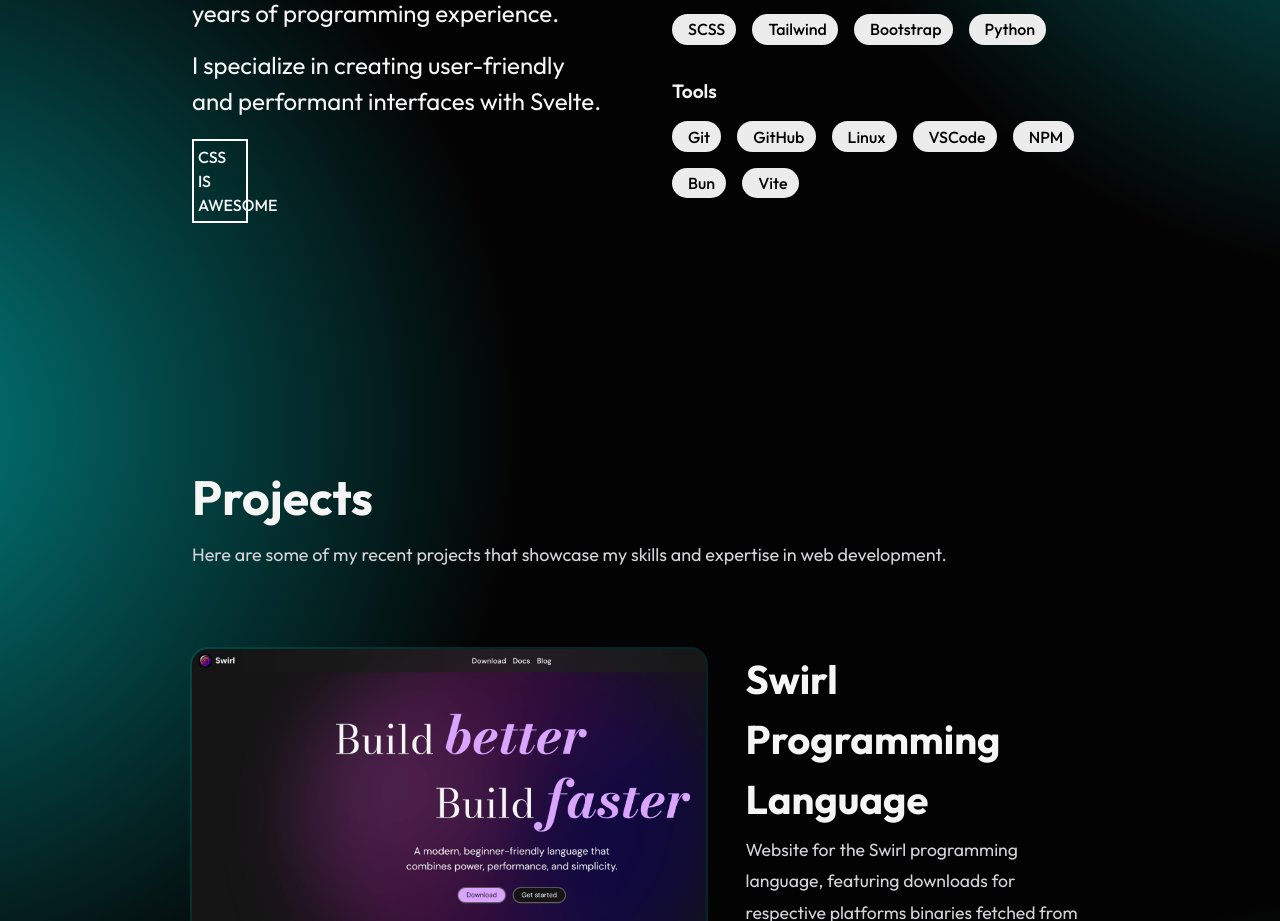
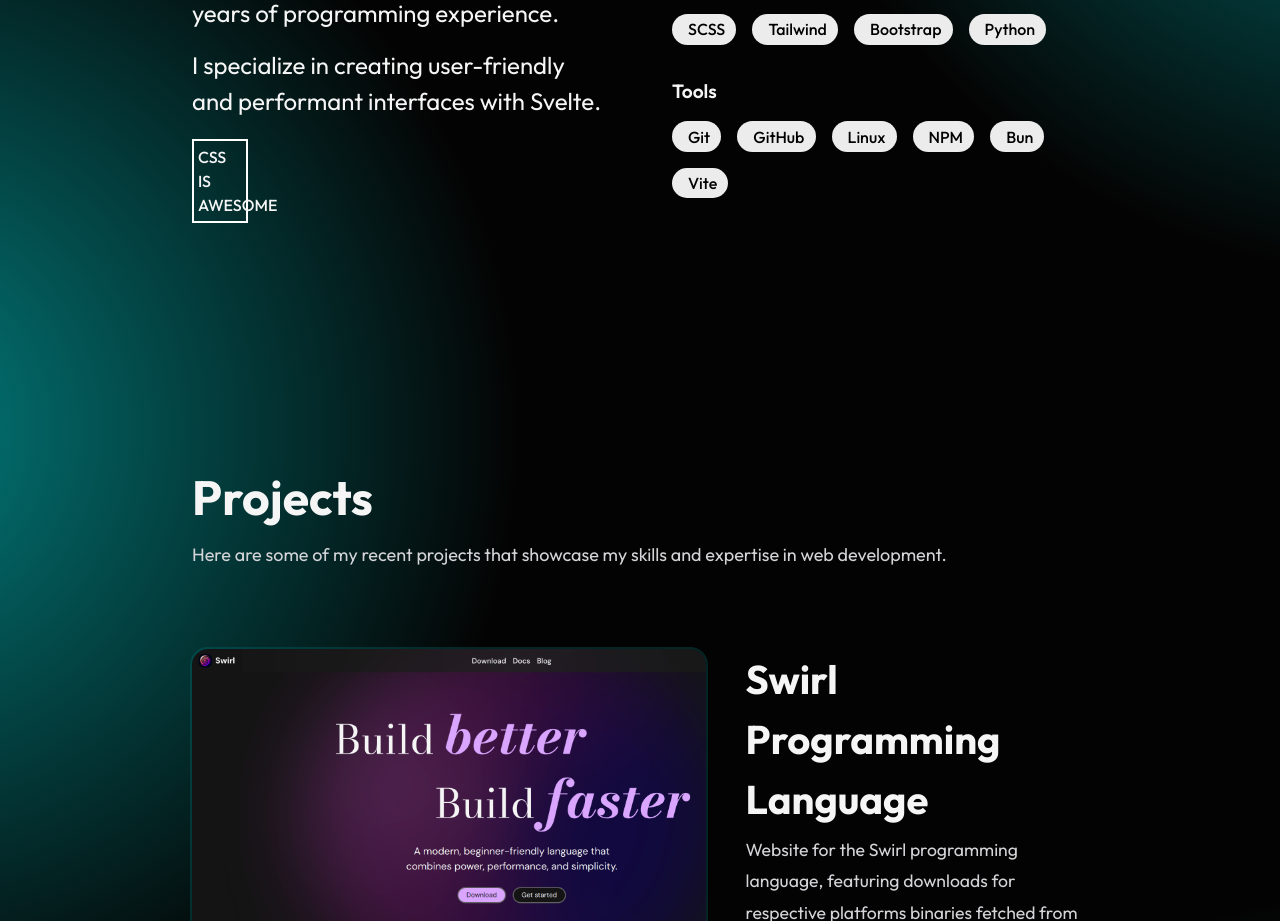
Before and after one commit to MrinmoyHaloi/mrinmoyhaloi.github.io, a SvelteKit app: page / in a window 1280 px wide. Shown: the part 1171-2092 px from the top of the page. Built offline with nearby package versions, Linux system fonts and the light colour scheme.

Commit message:
fix: remove VSCode from tools list

```diff
--- a/src/routes/+page.svelte
+++ b/src/routes/+page.svelte
@@ -20,7 +20,6 @@
 		{ name: 'Git', icon: 'skill-icons:git' },
 		{ name: 'GitHub', icon: 'skill-icons:github-dark' },
 		{ name: 'Linux', icon: 'skill-icons:linux-dark', popover: 'I use Fedora BTW!' },
-		{ name: 'VSCode', icon: 'skill-icons:vscode-dark' },
 		{ name: 'NPM', icon: 'skill-icons:npm-dark' },
 		{ name: 'Bun', icon: 'skill-icons:bun-dark' },
 		{ name: 'Vite', icon: 'skill-icons:vite-dark' }
```
